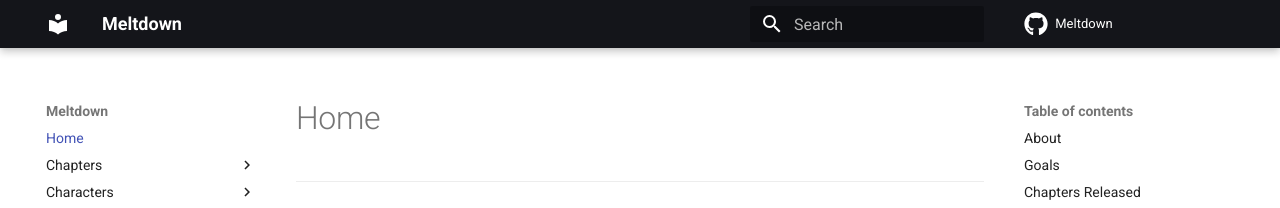
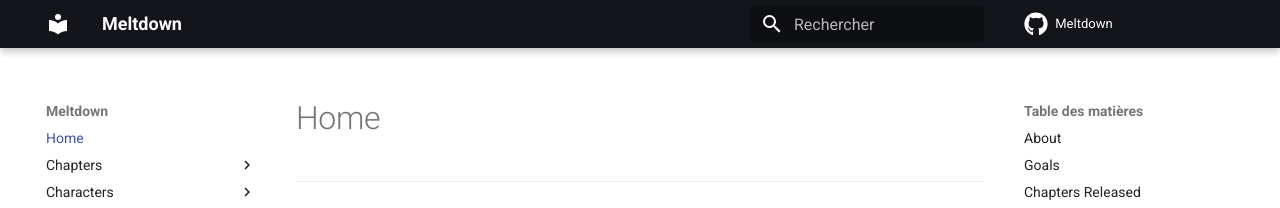
Before and after one commit to TheoYOSHIURA/Meltdown, an MkDocs documentation site: the page built from docs/index.md, in a window 1280 px wide. Shown: the top 208 px of the page. Built offline with MkDocs 1.6.1 and Material for MkDocs 9.7.7, drawn with Linux system fonts in a browser that asks for light colours; comment, search, counter and statistics services are not loaded; part of the change alters nothing that is shown.

```diff
--- a/mkdocs.yml
+++ b/mkdocs.yml
@@ -6,14 +6,14 @@ repo_url: https://github.com/TheoYOSHIURA/Meltdown
 
 theme:
   #Language
-  language: en
+  language: fr
 
   # Use material styles
   name: material
 
   # Use custom logo and favicon
-  # logo: images/raspberry.svg
-  # favicon: images/raspberry.png
+  #logo: images/raspberry.svg
+  #favicon: images/raspberry.png
 
   # Github Icon Header
   icon:
@@ -26,7 +26,7 @@ theme:
   # Color palette
   palette:
     primary: black
-    secondary: blue
+    secondary: yellow
 
 # Extensions
 markdown_extensions:
```
